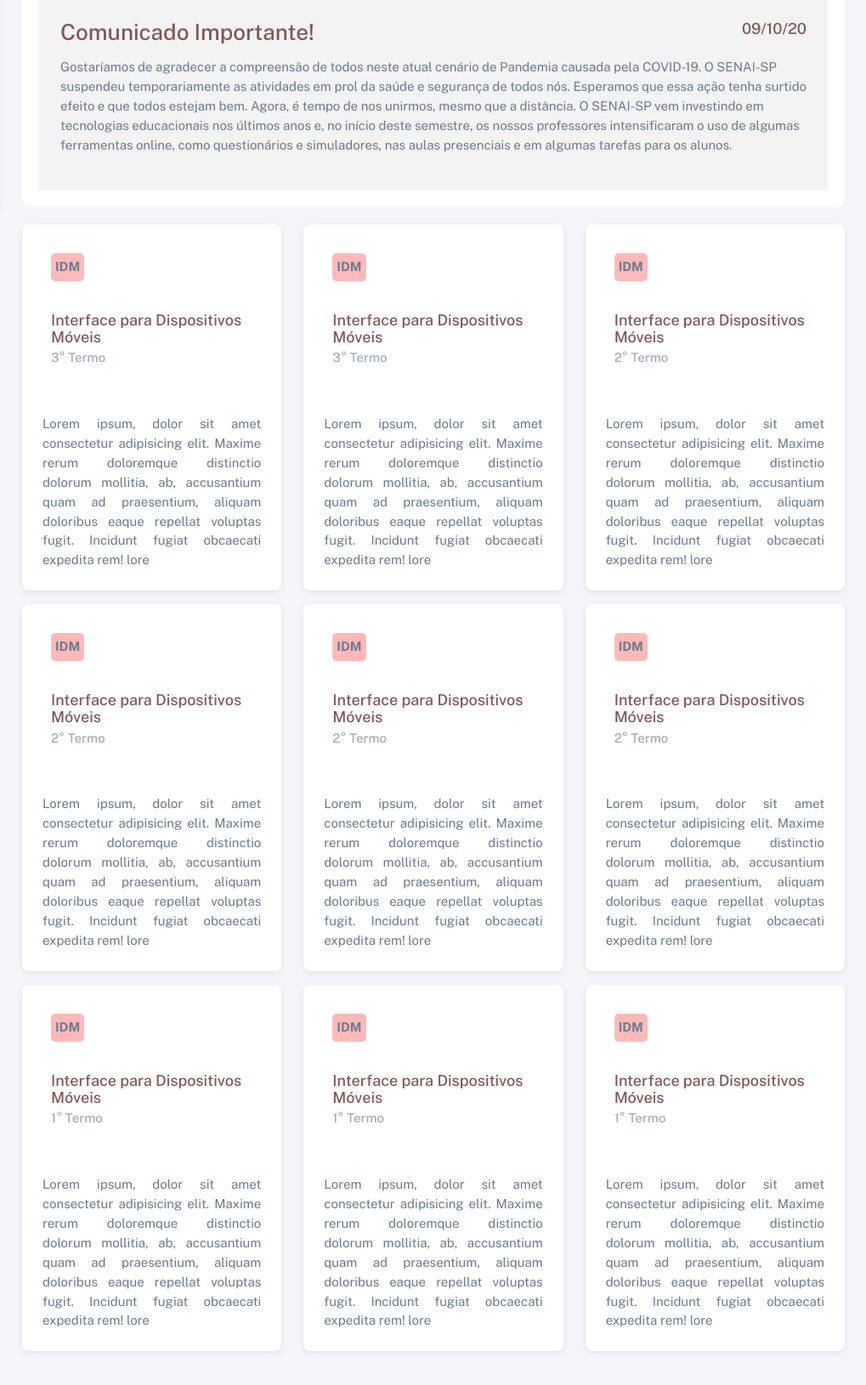
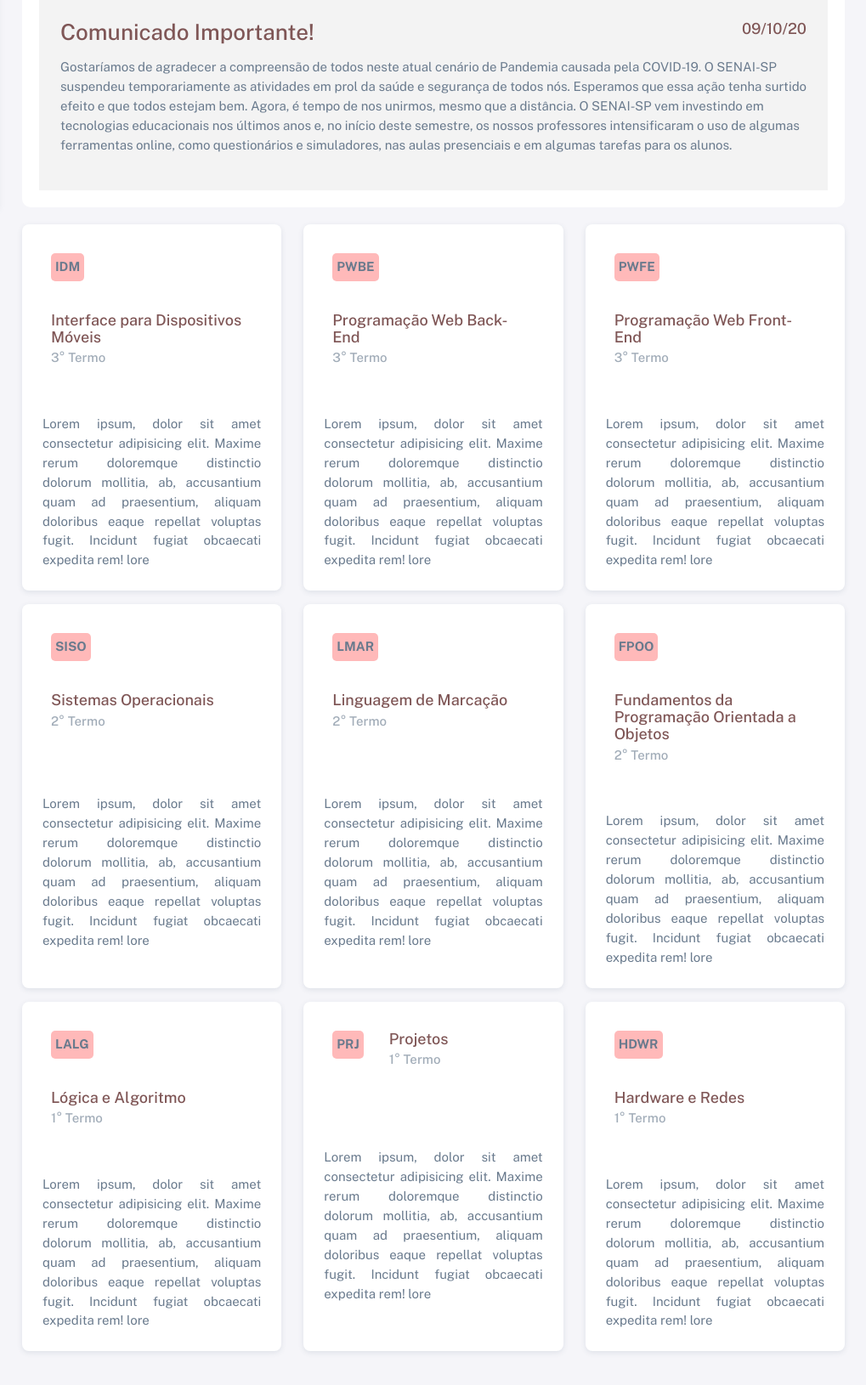
Before and after one commit to rafaelleitedasilva/projetoFinalSenai, a Flask app: template templates/home.html in a window 1280 px wide. Shown: the part 555-2185 px from the top of the page at 85% size, without its empty margins (260-1279 px from the left). Run offline with Flask 2, Linux system fonts and the light colour scheme; the template is opened without the code that fills it, so the values that code supplies are empty; some libraries are stand-ins or nearby versions.

Commit message:
courses-home

```diff
--- a/templates/home.html
+++ b/templates/home.html
@@ -58,10 +58,10 @@
           <div class="card-body">
             <div class="flex-row">
               <div class="flex-column">
-                <p class="abv-mat">IDM</p>
+                <p class="abv-mat">PWBE</p>
               </div>
               <div class="flex-column">
-                <h5 class="card-title">Interface para Dispositivos Móveis</h5>
+                <h5 class="card-title">Programação Web Back-End</h5>
                 <h6 class="card-subtitle text-muted">3° Termo</h6>
               </div>
             </div>
@@ -78,10 +78,30 @@
           <div class="card-body">
             <div class="flex-row">
               <div class="flex-column">
-                <p class="abv-mat">IDM</p>
+                <p class="abv-mat">PWFE</p>
               </div>
               <div class="flex-column">
-                <h5 class="card-title">Interface para Dispositivos Móveis</h5>
+                <h5 class="card-title">Programação Web Front-End</h5>
+                <h6 class="card-subtitle text-muted">3° Termo</h6>
+              </div>
+            </div>
+          </div>
+          <div class="card-body">
+            <p class="card-text text-justify">Lorem ipsum, dolor sit amet consectetur adipisicing elit. Maxime rerum doloremque distinctio dolorum mollitia, ab, accusantium quam ad praesentium, aliquam doloribus eaque repellat voluptas fugit. Incidunt fugiat obcaecati expedita rem! lore</p>
+
+          </div>
+        </div>
+      </a>
+
+      <a class="col-md-6 col-lg-4 mb-3" style="color: inherit;" href="/tarefaAcervo">
+        <div class="card h-100">
+          <div class="card-body">
+            <div class="flex-row">
+              <div class="flex-column">
+                <p class="abv-mat">SISO</p>
+              </div>
+              <div class="flex-column">
+                <h5 class="card-title">Sistemas Operacionais</h5>
                 <h6 class="card-subtitle text-muted">2° Termo</h6>
               </div>
             </div>
@@ -98,30 +118,10 @@
           <div class="card-body">
             <div class="flex-row">
               <div class="flex-column">
-                <p class="abv-mat">IDM</p>
+                <p class="abv-mat">LMAR</p>
               </div>
               <div class="flex-column">
-                <h5 class="card-title">Interface para Dispositivos Móveis</h5>
-                <h6 class="card-subtitle text-muted">2° Termo</h6>
-              </div>
-            </div>
-          </div>
-          <div class="card-body">
-            <p class="card-text text-justify">Lorem ipsum, dolor sit amet consectetur adipisicing elit. Maxime rerum doloremque distinctio dolorum mollitia, ab, accusantium quam ad praesentium, aliquam doloribus eaque repellat voluptas fugit. Incidunt fugiat obcaecati expedita rem! lore</p>
-
-          </div>
-        </div>
-      </a>
-
-      <a class="col-md-6 col-lg-4 mb-3" style="color: inherit;" href="/tarefaAcervo">
-        <div class="card h-100">
-          <div class="card-body">
-            <div class="flex-row">
-              <div class="flex-column">
-                <p class="abv-mat">IDM</p>
-              </div>
-              <div class="flex-column">
-                <h5 class="card-title">Interface para Dispositivos Móveis</h5>
+                <h5 class="card-title">Linguagem de Marcação</h5>
                 <h6 class="card-subtitle text-muted">2° Termo</h6>
               </div>
             </div>
@@ -137,10 +137,10 @@
           <div class="card-body">
             <div class="flex-row">
               <div class="flex-column">
-                <p class="abv-mat">IDM</p>
+                <p class="abv-mat">FPOO</p>
               </div>
               <div class="flex-column">
-                <h5 class="card-title">Interface para Dispositivos Móveis</h5>
+                <h5 class="card-title">Fundamentos da Programação Orientada a Objetos</h5>
                 <h6 class="card-subtitle text-muted">2° Termo</h6>
               </div>
             </div>
@@ -156,10 +156,10 @@
           <div class="card-body">
             <div class="flex-row">
               <div class="flex-column">
-                <p class="abv-mat">IDM</p>
+                <p class="abv-mat">LALG</p>
               </div>
               <div class="flex-column">
-                <h5 class="card-title">Interface para Dispositivos Móveis</h5>
+                <h5 class="card-title">Lógica e Algoritmo</h5>
                 <h6 class="card-subtitle text-muted">1° Termo</h6>
               </div>
             </div>
@@ -175,10 +175,10 @@
           <div class="card-body">
             <div class="flex-row">
               <div class="flex-column">
-                <p class="abv-mat">IDM</p>
+                <p class="abv-mat">PRJ</p>
               </div>
               <div class="flex-column">
-                <h5 class="card-title">Interface para Dispositivos Móveis</h5>
+                <h5 class="card-title">Projetos</h5>
                 <h6 class="card-subtitle text-muted">1° Termo</h6>
               </div>
             </div>
@@ -194,10 +194,10 @@
           <div class="card-body">
             <div class="flex-row">
               <div class="flex-column">
-                <p class="abv-mat">IDM</p>
+                <p class="abv-mat">HDWR</p>
               </div>
               <div class="flex-column">
-                <h5 class="card-title">Interface para Dispositivos Móveis</h5>
+                <h5 class="card-title">Hardware e Redes</h5>
                 <h6 class="card-subtitle text-muted">1° Termo</h6>
               </div>
             </div>
```
